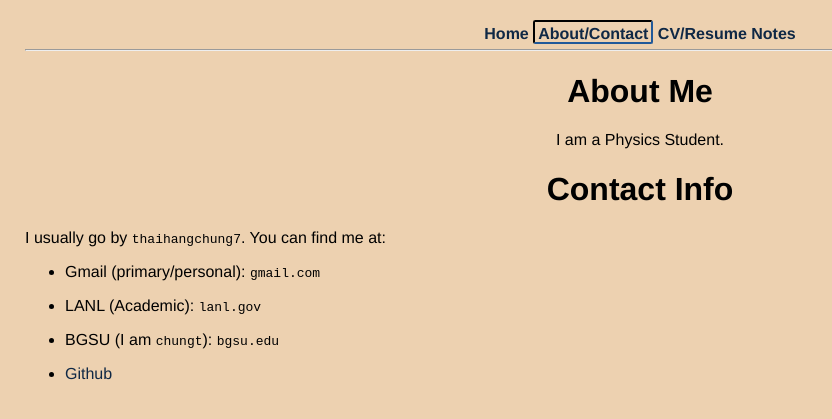
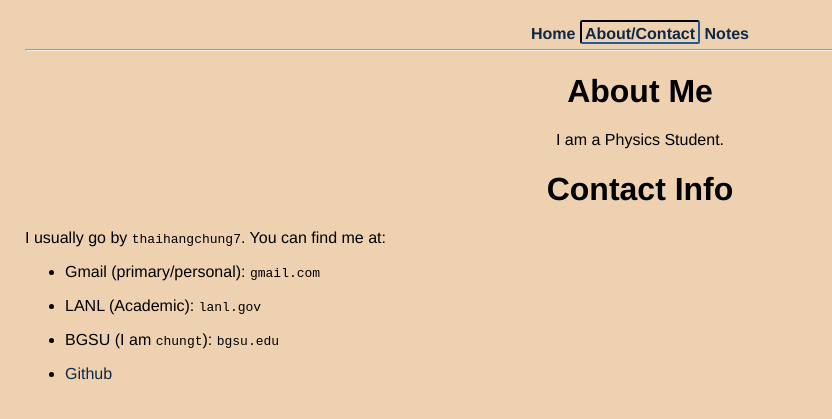
Before and after one commit to thaihangchung7/thaihangchung7.github.io, a Jekyll site: the page built from about.md, in a window 1280 px wide. Shown: the top 419 px of the page, without its empty margins (0-832 px from the left). Built offline with Jekyll 4.4.1, drawn with Linux system fonts in a browser that asks for light colours.

Commit message:
removing old cv page

```diff
--- a/_data/navigation.yml
+++ b/_data/navigation.yml
@@ -2,7 +2,5 @@
   link: /
 - name: About/Contact
   link: /about.html
-- name: CV/Resume
-  link: /cv.html
 - name: Notes
   link: /notes.html
```
Also changed, not shown: 1 other file.
